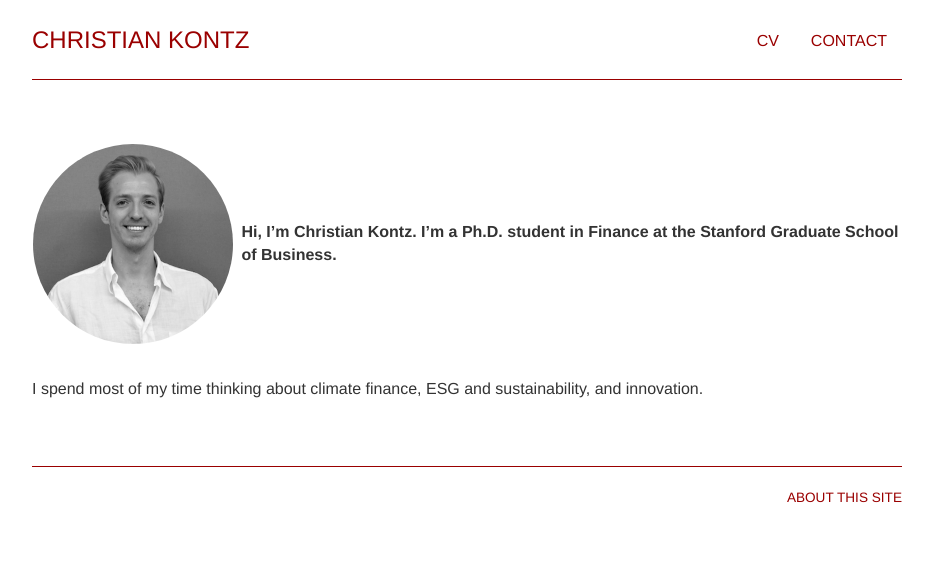
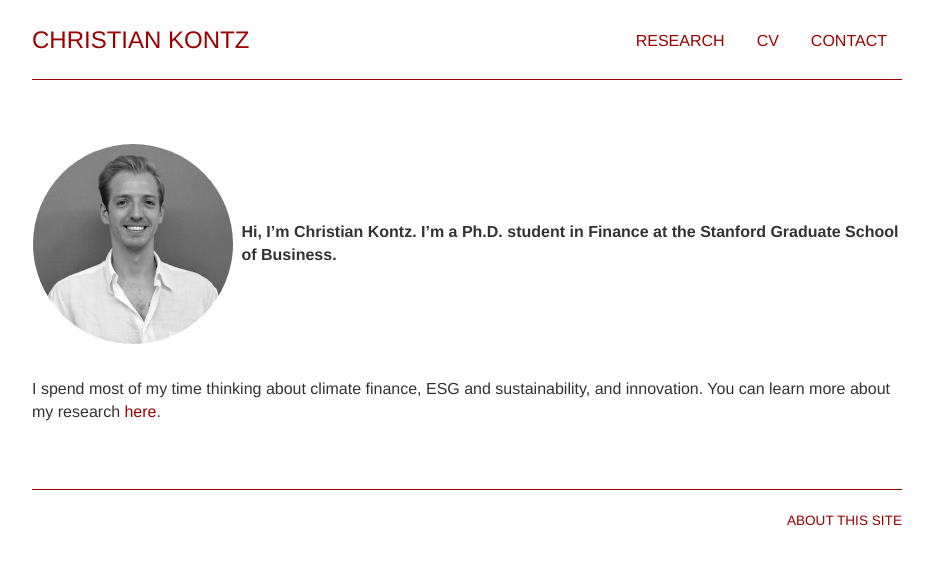
Before and after one commit to cg89x/cg89x.github.io, a Jekyll site: the page built from index.md, in a window 1280 px wide. Shown: the top 565 px of the page, without its empty margins (173-1106 px from the left). Built offline with Jekyll 4.4.1, drawn with Linux system fonts in a browser that asks for light colours; some web fonts are replaced.

Commit message:
update research page

```diff
--- a/_includes/header.html
+++ b/_includes/header.html
@@ -1,6 +1,6 @@
 <div class="header">
 	<ul class="nav nav-pills pull-right">
-		<!-- <li class="{{ page.research }}"><a href="/research" title="Research">Research</a></li> -->
+		<li class="{{ page.research }}"><a href="/research" title="Research">Research</a></li>
 		<li class="{{ page.cv }}"><a href="/cv" title="CV">CV</a></li>
 		<!-- <li class="{{ page.projects }}"><a href="/projects" title="Projects">Projects</a></li> -->
 		<li class="{{ page.contact }}"><a href="/contact" title="Contact">Contact</a></li>
--- a/index.md
+++ b/index.md
@@ -15,7 +15,7 @@ contact: passive
 <br>
 
 I spend most of my time thinking about climate finance, ESG and sustainability, and innovation.
-<!-- You can learn more about my research <a href="/research">here</a>. -->
+You can learn more about my research <a href="/research">here</a>.
 
 <br>
 <br>
```
Also changed, not shown: research/index.md (+5 -8 lines), img/autoABS.png, 10 other files.
